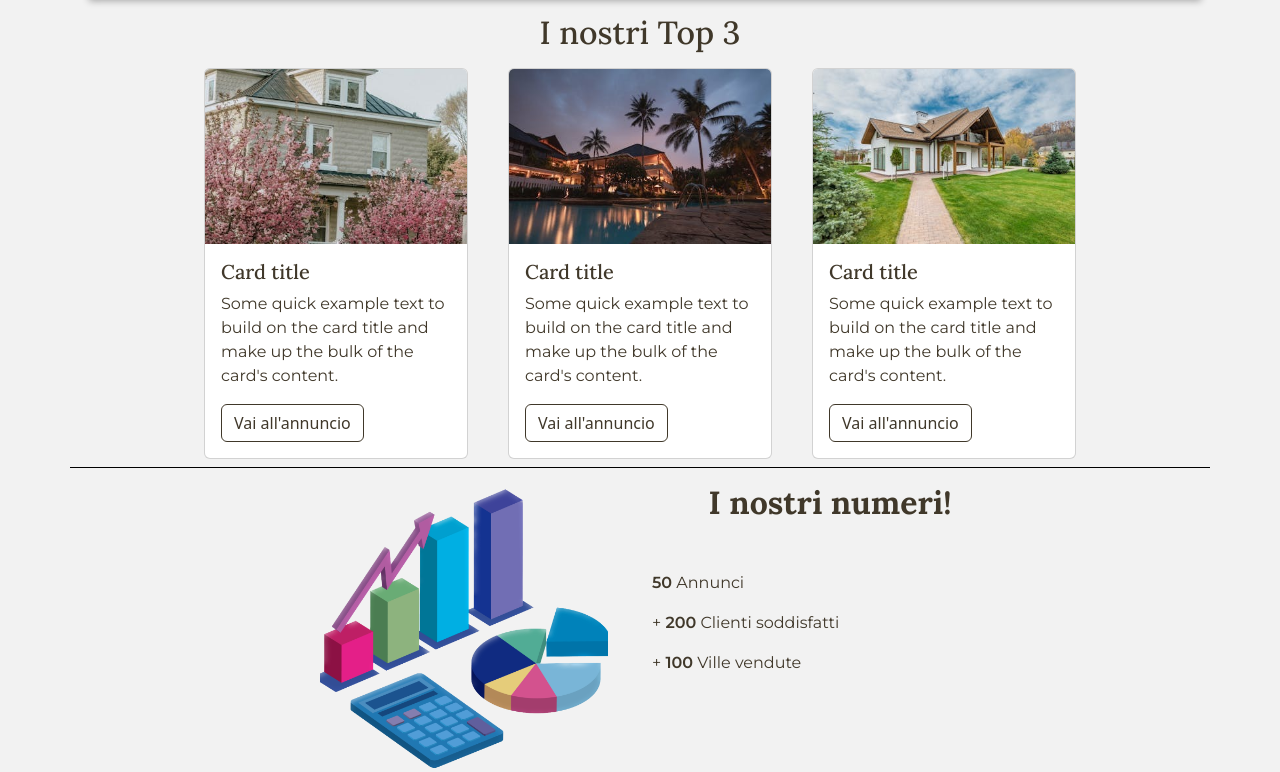
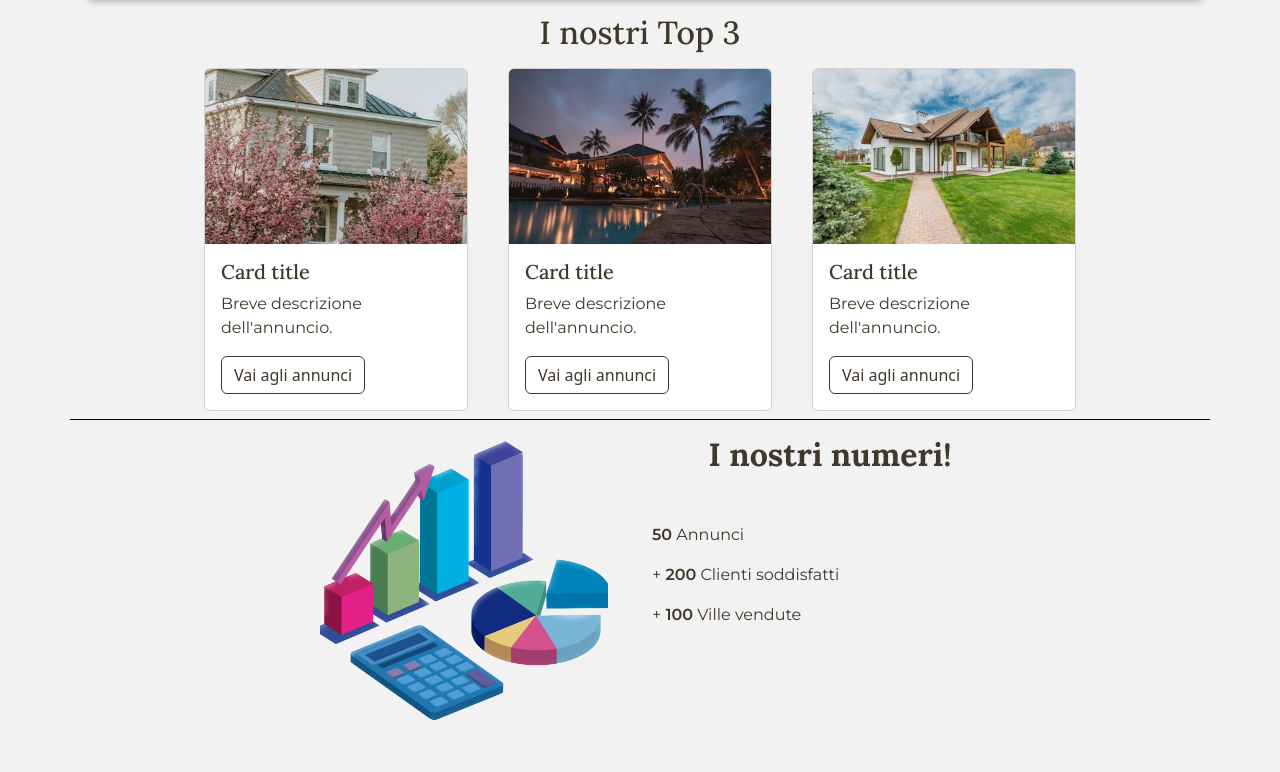
Before and after one commit to FortunatoCusati/presto.it.Cusati_Fortunato.github.io, a plain HTML site: page index/index.html in a window 1280 px wide. Shown: the part 726-1498 px from the top of the page. After the commit the page ends 1450 px from the top, so only its background shows below. Drawn offline with nearby package versions, Linux system fonts and the light colour scheme.

Commit message:
modifica estetica

```diff
--- a/index/index.html
+++ b/index/index.html
@@ -61,8 +61,8 @@
                   <img src="../img/villa_4.jpg" class="card-img-top img-fluid" alt="...">
                   <div class="card-body">
                     <h5 class="card-title" style="color: #40382A;">Card title</h5>
-                    <p class="card-text">Some quick example text to build on the card title and make up the bulk of the card's content.</p>
-                    <a href="#" class="btn custom-button">Vai all'annuncio</a>
+                    <p class="card-text">Breve descrizione dell'annuncio.</p>
+                    <a href="./annunci.html" class="btn custom-button">Vai agli annunci</a>
                   </div>
                 </div>
               </div>
@@ -73,8 +73,8 @@
                   <img src="../img/villa_5.jpg" class="card-img-top img-fluid img-cover" alt="...">
                   <div class="card-body">
                     <h5 class="card-title" style="color: #40382A;">Card title</h5>
-                    <p class="card-text">Some quick example text to build on the card title and make up the bulk of the card's content.</p>
-                    <a href="#" class="btn custom-button">Vai all'annuncio</a>
+                    <p class="card-text">Breve descrizione dell'annuncio.</p>
+                    <a href="./annunci.html" class="btn custom-button">Vai agli annunci</a>
                   </div>
                 </div>
               </div>
@@ -85,8 +85,8 @@
                   <img src="../img/villa_6.jpg" class="card-img-top img-fluid" alt="...">
                   <div class="card-body">
                     <h5 class="card-title" style="color: #40382A;">Card title</h5>
-                    <p class="card-text">Some quick example text to build on the card title and make up the bulk of the card's content.</p>
-                    <a href="#" class="btn custom-button">Vai all'annuncio</a>
+                    <p class="card-text">Breve descrizione dell'annuncio.</p>
+                    <a href="./annunci.html" class="btn custom-button">Vai agli annunci</a>
                   </div>
                 </div>
               </div>
```
